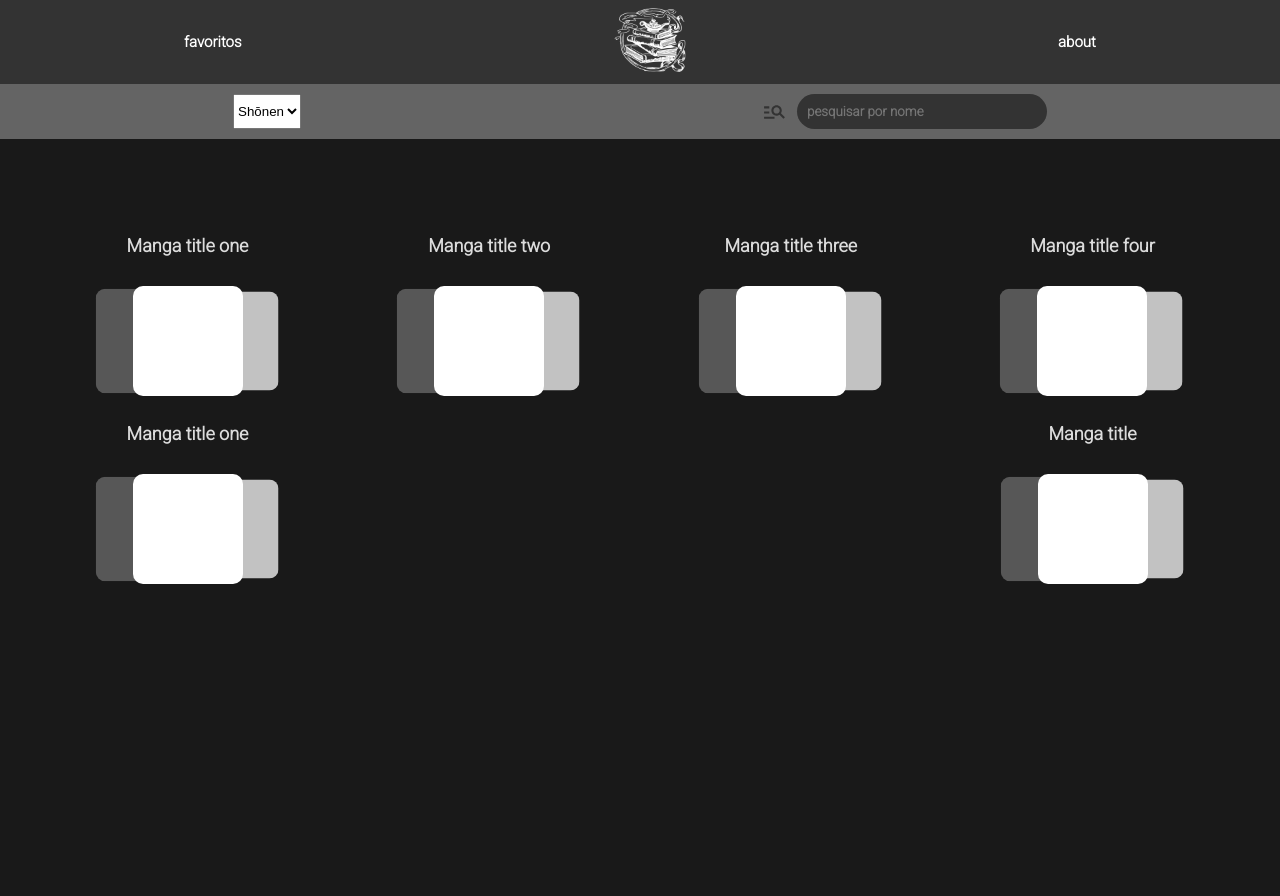
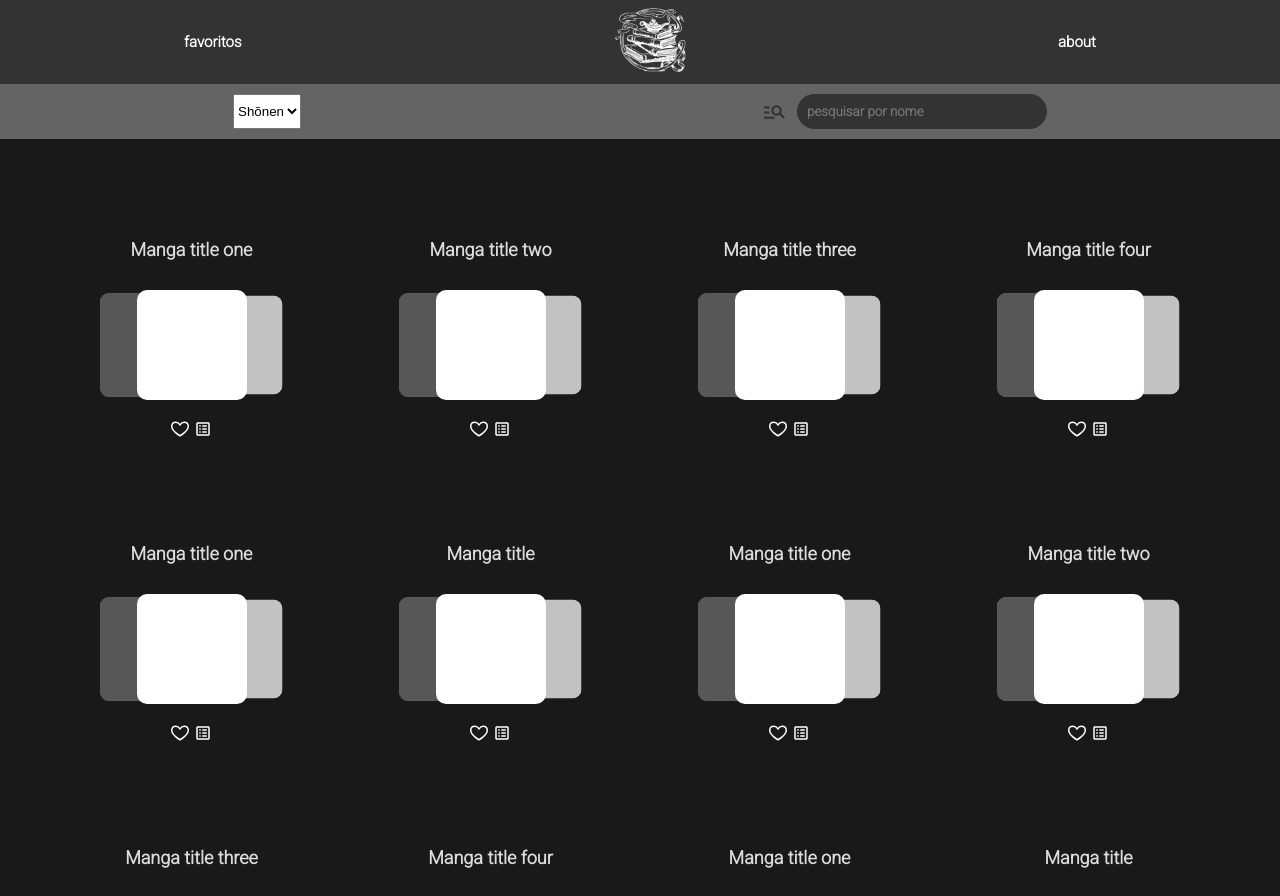
Before and after one commit to Kaylan-9/reading-app-with-nextjs, a Next.js app: page / in a window 1280 px wide. Shown: the top 896 px of the page. Built offline with nearby package versions, Linux system fonts and the light colour scheme.

Commit message:
:wrench: :lipstick: feat: adding routes and organizing design

```diff
--- a/src/app/page.module.css
+++ /dev/null
@@ -1,17 +0,0 @@
-.main {
-  display: flex;
-  flex-direction: column;
-  justify-content: space-between;
-  align-items: center;
-  padding: 6rem;
-  min-height: 100vh;
-}
-
-.listmangas {
-  display: flex;
-  flex-direction: row;
-  justify-content: space-between;
-  flex-wrap: wrap;
-  row-gap: 25px;
-  column-gap: 50px;
-}
--- a/src/components/Article.tsx
+++ b/src/components/Article.tsx
@@ -1,3 +1,6 @@
+import { ReactNode } from "react";
+import { GrFavorite } from "react-icons/gr";
+import { BiSpreadsheet } from "react-icons/bi";
 import styles from "./components.module.css";
 import Image from "./Image";
 
@@ -5,14 +8,31 @@ interface ArticleInterface {
   title: string
 }
 
-const imagens: string[] = ["teste.png", "teste.png", "teste.png"];
+type OptionType = {
+  Icon: ReactNode,
+  func: () => void,
+}
+
+const images: string[] = ["teste.png", "teste.png", "teste.png"];
+
+function Option({Icon} : OptionType) {
+  return  (<li>
+    <button>
+      {Icon}
+    </button>
+  </li>);
+}
 
 export default function Article({title} : ArticleInterface) {
   return <li>
     <article className={styles.mangaarticle}>
       <h2 className={styles.title}>{title}</h2>
       <ul className={styles.imagelist}>
-        {imagens.map((url) => <Image url={url}/>)}
+        {images.map((url) => <Image url={url}/>)}
+      </ul>
+      <ul className={styles.mangaoptions}>
+        <Option Icon={<GrFavorite/>} func={()=>{}}/>
+        <Option Icon={<BiSpreadsheet/>} func={()=>{}}/>
       </ul>
     </article>
   </li>
--- a/src/components/Header.tsx
+++ b/src/components/Header.tsx
@@ -1,3 +1,4 @@
+import Link from 'next/link';
 import styles from './components.module.css';
 import logoimg from '../../public/logo.png';
 
@@ -8,18 +9,22 @@ type NavItemType = {
 
 function NavItem({name, href}: NavItemType) {
   return (<li>
-    <a href={href}>{name}</a>
+    <Link href={`/${href}`}>
+      {name}
+    </Link>
   </li>);
 }
 
 export default function Header() {
   return (<header className={styles.header}>
     <ul>
-      <NavItem name='favoritos' href="#"/>
+      <NavItem name='favoritos' href="favorites"/>
       <li>
-        <img className={styles.logoimg} src={logoimg.src} alt=""/>
+        <Link href={`/`}>
+          <img className={styles.logoimg} src={logoimg.src} alt=""/>
+        </Link>
       </li>
-      <NavItem name='about' href="#"/>
+      <NavItem name='about' href="about"/>
     </ul>
   </header>);
 }
--- a/src/components/components.module.css
+++ b/src/components/components.module.css
@@ -18,7 +18,7 @@
   color: white;
 }
 
-.header > ul > li > .logoimg {
+.header > ul > li > a > .logoimg {
   width: 80px;
 }
 
@@ -68,6 +68,18 @@
   min-height: 163px;
 }
 
+.list_mangas {
+  display: flex;
+  flex-direction: row !important;
+  justify-content: space-between !important;
+  flex-wrap: wrap;
+  row-gap: 100px;
+  column-gap: 50px;
+  padding: 100px;
+  max-width: 1280px;
+  margin: 0 auto;
+}
+
 .imagelist {
   display: flex;
 }
@@ -95,3 +107,51 @@
   position: absolute;
   border-radius: 10px;
 }
+
+.mangaoptions {
+  display: flex;
+  flex-direction: row;
+  align-items: center;
+  margin-top: 100px;
+  gap: 5px;
+}
+
+.mangaoptions > li > button {
+  background-color: transparent;
+  border: none;
+  font-size: 18px;
+}
+
+.mangaoptions > li > button > svg * {
+  color: white;
+  stroke: white;
+}
+
+.abouttext {
+  position: absolute;
+  left: 50%;
+  top: 50%;
+  transform: translate(-50%, -50%);
+}
+
+.abouttext > h2 {
+  font-family: var(--font-one);
+  margin: 50px 0px;
+  text-align: center;
+}
+
+.abouttext > p {
+  font-family: var(--font-one);
+  margin: 0 auto;
+  width: 700px;
+  text-align: justify;
+  font-size: 20px;
+  text-indent: 40px;
+  line-height: 60px;
+}
+
+@media(max-width:680px) {
+  .list_mangas {
+    padding: 10px;
+  }
+}
--- a/src/pages/index.tsx
+++ b/src/pages/index.tsx
@@ -1,5 +1,5 @@
 import { Inter } from '@next/font/google'
-import styles from '../app/page.module.css'
+import styles from '../components/components.module.css'
 import Article from '@/components/Article'
 import Header from '@/components/Header'
 import Aside from '@/components/Aside'
@@ -11,7 +11,25 @@ export default function Home() {
     <Header/>
     <Aside/>
     <main className={styles.main}>
-      <ul className={styles.listmangas}>
+      <ul className={styles.list_mangas}>
+        <Article title={`Manga title one`}/>
+        <Article title={`Manga title two`}/>
+        <Article title={`Manga title three`}/>
+        <Article title={`Manga title four`}/>
+        <Article title={`Manga title one`}/>
+        <Article title={`Manga title`}/>
+        <Article title={`Manga title one`}/>
+        <Article title={`Manga title two`}/>
+        <Article title={`Manga title three`}/>
+        <Article title={`Manga title four`}/>
+        <Article title={`Manga title one`}/>
+        <Article title={`Manga title`}/>
+        <Article title={`Manga title one`}/>
+        <Article title={`Manga title two`}/>
+        <Article title={`Manga title three`}/>
+        <Article title={`Manga title four`}/>
+        <Article title={`Manga title one`}/>
+        <Article title={`Manga title`}/>
         <Article title={`Manga title one`}/>
         <Article title={`Manga title two`}/>
         <Article title={`Manga title three`}/>
```
Also changed, not shown: src/pages/about/index.tsx (added, +14 -0 lines).
